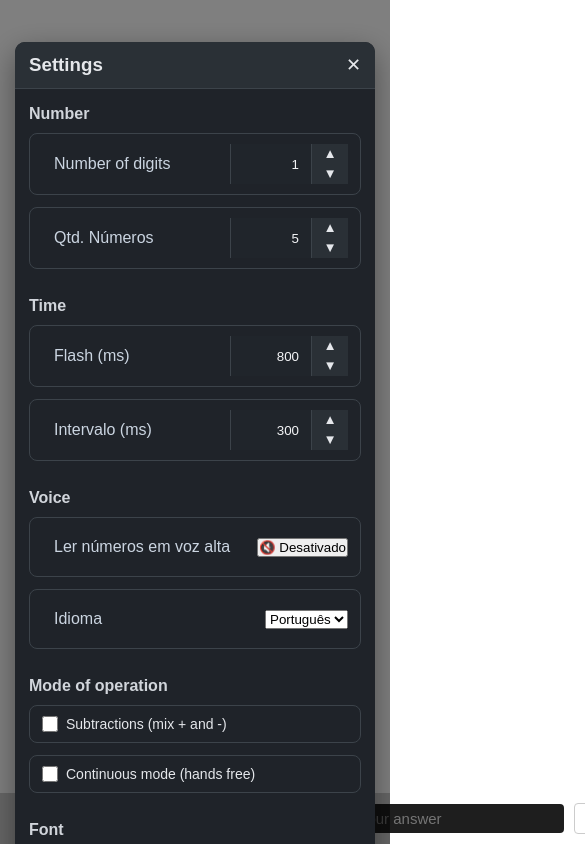
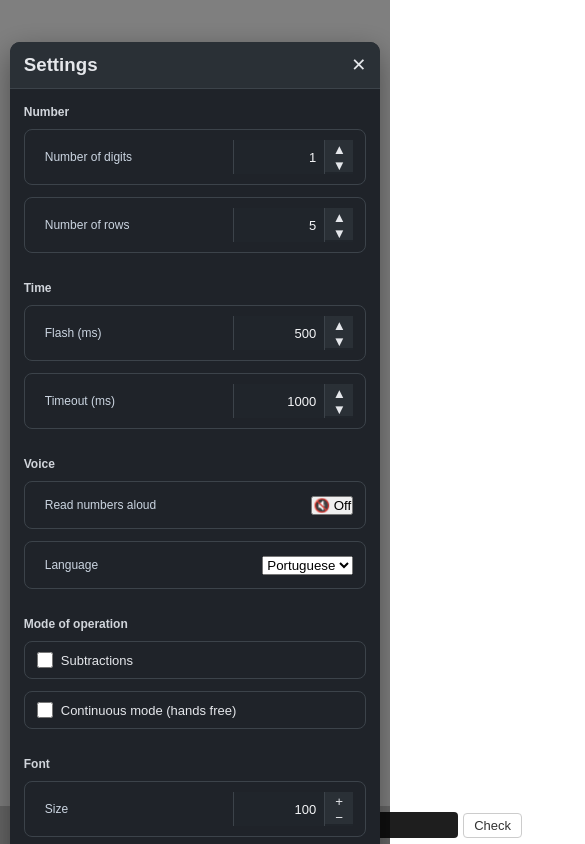
Before and after one commit to Anders0nlima/mental_calculation, a React (Vite) app: page / in a window 390 px wide. Both pictures are taken after a click on the button "Settings". Shown: the top 844 px of the page, 585 px wide, since content can reach past the window. Built offline with nearby package versions, Linux system fonts and the light colour scheme.

Commit message:
versao-13

```diff
--- a/src/componentes/FlashTest.jsx
+++ b/src/componentes/FlashTest.jsx
@@ -22,35 +22,36 @@ export default function FlashTest() {
   // controla ciclo contínuo
   const [isRunning, setIsRunning] = useState(false);
 
-  // timers refs para limpar corretamente
+  // controla disponibilidade do Replay
+  const [canReplay, setCanReplay] = useState(false);
+
+  // timers refs
   const showTimerRef = useRef(null);
-  const gapTimerRef = useRef(null);
   const resultTimerRef = useRef(null);
   const answerTimerRef = useRef(null);
 
-  // input ref para focar automaticamente
+  // input ref
   const inputRef = useRef(null);
 
   // ⚙️ Configurações
   const [settings, setSettings] = useState({
     digits: 1,
     count: 5,
-    flashTime: 800,
-    intervalTime: 300,
+    flashTime: 500,
+    intervalTime: 1000,
     voice: false,
     language: "pt-BR",
     subtractions: false,
     continuous: false,
-    fontSize: 100, // controla APENAS números e símbolos (= ? + -)
+    fontSize: 100,
   });
 
   const handleChange = (field, value) => {
     setSettings((prev) => ({ ...prev, [field]: value }));
   };
 
-  // utility: limpa timers ativos
   const clearAllTimers = () => {
-    [showTimerRef, gapTimerRef, resultTimerRef, answerTimerRef].forEach((ref) => {
+    [showTimerRef, resultTimerRef, answerTimerRef].forEach((ref) => {
       if (ref.current) {
         clearTimeout(ref.current);
         ref.current = null;
@@ -58,7 +59,7 @@ export default function FlashTest() {
     });
   };
 
-  // 🔢 Gera sequência (resultado final ≥ 0)
+  // 🔢 Gera sequência
   const generateSequence = () => {
     const seq = [];
     let runningTotal = 0;
@@ -82,7 +83,6 @@ export default function FlashTest() {
     return seq;
   };
 
-  // salva sequência no histórico (apenas no modo normal)
   const saveToHistory = (seq) => {
     const expression = seq
       .map((n, idx) =>
@@ -95,7 +95,6 @@ export default function FlashTest() {
     });
   };
 
-  // start uma sequência
   const startSequence = () => {
     clearAllTimers();
     const seq = generateSequence();
@@ -106,15 +105,14 @@ export default function FlashTest() {
     setIsShowing(true);
     setUserAnswer("");
     setScore(null);
+    setCanReplay(false);
   };
 
-  // ▶️ Start
   const startTest = () => {
     setIsRunning(true);
     startSequence();
   };
 
-  // ⏹️ Stop
   const stopTest = () => {
     setIsRunning(false);
     clearAllTimers();
@@ -123,66 +121,98 @@ export default function FlashTest() {
     setCurrentIndex(0);
     setIsShowing(false);
     setUserAnswer("");
+    setCanReplay(false);
   };
 
   const replayTest = () => {
-    startSequence();
+    if (!canReplay || sequence.length === 0) return;
+    clearAllTimers();
+    setStage("flash");
+    setCurrentIndex(0);
+    setIsShowing(true);
+    setUserAnswer("");
+    setScore(null);
   };
 
-  // 🔊 fala número
-  const speakNumber = (num) => {
-    if (!settings.voice || !window.speechSynthesis) return;
-    try {
-      const utterance = new SpeechSynthesisUtterance(num.toString());
-      utterance.lang = settings.language;
-      window.speechSynthesis.cancel();
-      window.speechSynthesis.speak(utterance);
-    } catch {}
-  };
-
-  // ⏱️ lógica de exibição dos números
-  useEffect(() => {
-    if (stage !== "flash") return;
-
-    if (currentIndex >= sequence.length) {
-      setIsShowing(false);
-      setStage("answer"); // sempre vai para "answer"
+  // 🔊 fala número (Promise)
+  const speakNumber = (num, isResult = false) => {
+    return new Promise((resolve) => {
+      if (!settings.voice || !window.speechSynthesis) {
+        resolve();
         return;
       }
 
+      try {
+        let text;
+        if (isResult) {
+          text = settings.language.startsWith("pt")
+            ? `igual a ${num}`
+            : `equals ${num}`;
+        } else {
+          text = num.toString();
+        }
+
+        const utterance = new SpeechSynthesisUtterance(text);
+        utterance.lang = settings.language;
+
+        utterance.onend = () => resolve();
+        utterance.onerror = () => resolve();
+
+        window.speechSynthesis.cancel();
+        window.speechSynthesis.speak(utterance);
+      } catch {
+        resolve();
+      }
+    });
+  };
+
+  // execução do flash controlada por voz
+  useEffect(() => {
+    if (stage !== "flash" || sequence.length === 0) return;
+
+    let cancelled = false;
+
+    const run = async () => {
+      for (let i = currentIndex; i < sequence.length; i++) {
+        if (cancelled) return;
+
+        setCurrentIndex(i);
         setIsShowing(true);
-    speakNumber(sequence[currentIndex]);
 
-    const showTimer = setTimeout(() => {
+        await speakNumber(sequence[i]); // espera a fala
+        if (cancelled) return;
+
+        await new Promise((res) =>
+          setTimeout(res, Math.max(0, settings.flashTime))
+        );
+
         setIsShowing(false);
-      gapTimerRef.current = setTimeout(() => {
-        setCurrentIndex((prev) => prev + 1);
-      }, Math.max(0, settings.intervalTime));
-    }, Math.max(0, settings.flashTime));
+        await new Promise((res) =>
+          setTimeout(res, Math.max(0, settings.intervalTime))
+        );
+      }
 
-    showTimerRef.current = showTimer;
+      if (!cancelled) {
+        setStage("answer");
+        setCanReplay(true);
+      }
+    };
+
+    run();
 
     return () => {
-      clearTimeout(showTimerRef.current);
-      clearTimeout(gapTimerRef.current);
+      cancelled = true;
     };
-  }, [
-    stage,
-    currentIndex,
-    sequence,
-    settings.flashTime,
-    settings.intervalTime,
-    settings.language,
-    settings.voice,
-  ]);
+  }, [stage, sequence, settings.flashTime, settings.intervalTime]);
 
-  // 👁️ mostra "?" no contínuo por 1s e depois passa para result
+  // 👁️ mostra "?" no contínuo
   useEffect(() => {
     if (stage !== "answer" || !settings.continuous || !isRunning) return;
 
-    answerTimerRef.current = setTimeout(() => {
+    answerTimerRef.current = setTimeout(async () => {
+      await speakNumber(correctAnswer, true);
       setStage("result");
-    }, 2000); // 3 segundos para a resposta aparecer "=X"
+    }, 2000);
 
     return () => {
       if (answerTimerRef.current) {
@@ -190,18 +220,16 @@ export default function FlashTest() {
         answerTimerRef.current = null;
       }
     };
-  }, [stage, settings.continuous, isRunning]);
+  }, [stage, settings.continuous, isRunning, correctAnswer]);
 
-  // ✅ Verificar resposta (modo normal)
   const checkAnswer = () => {
     setScore(Number(userAnswer) === correctAnswer);
     setStage("result");
     if (!settings.continuous) {
-      saveToHistory(sequence); // salva apenas em modo normal
+      saveToHistory(sequence);
     }
   };
 
-  // ♾️ comportamento no resultado
   useEffect(() => {
     if (stage !== "result") {
       clearTimeout(resultTimerRef.current);
@@ -212,80 +240,64 @@ export default function FlashTest() {
     if (settings.continuous && isRunning) {
       resultTimerRef.current = setTimeout(() => {
         startSequence();
-      }, 2000); // 2 segundos para começar de novo
+      }, 2000);
       return () => clearTimeout(resultTimerRef.current);
     } else {
-      setIsRunning(false); // garante que no modo normal volte para idle
+      setIsRunning(false);
     }
   }, [stage, settings.continuous, isRunning]);
 
-  // se desligar continuous enquanto roda → para
   useEffect(() => {
     if (!settings.continuous && isRunning && stage === "idle") {
       stopTest();
     }
-  }, [settings.continuous]); // eslint-disable-line react-hooks/exhaustive-deps
+  }, [settings.continuous]);
 
-  // cleanup global
   useEffect(() => {
     return () => clearAllTimers();
   }, []);
 
-  // helper para renderizar APENAS os símbolos/dígitos grandes
   const Big = ({ children }) => (
     <span style={{ fontSize: settings.fontSize || 72, lineHeight: 1 }}>
       {children}
     </span>
   );
 
-  // Focar input quando entrar em "answer"
   useEffect(() => {
     if (stage === "answer" && inputRef.current) {
       inputRef.current.focus({ preventScroll: true });
-      // opcional: seleciona qualquer valor já digitado
       inputRef.current.select?.();
     }
   }, [stage]);
 
-  // === Atalhos de teclado ===
+  // atalhos
   useEffect(() => {
     const handleKeyDown = (e) => {
       const key = e.key.toLowerCase();
 
-      // Sempre permitir Enter para checar, mesmo com foco no input
       if (key === "enter" && stage === "answer") {
         e.preventDefault();
         checkAnswer();
         return;
       }
 
-      // Ignora outros atalhos se estiver digitando em um input/textarea
       const tag = e.target.tagName.toLowerCase();
       if (tag === "input" || tag === "textarea") return;
 
       switch (key) {
-        case "p": // play/stop
-          if (isRunning) {
-            stopTest();
-          } else {
-            startTest();
-          }
+        case "p":
+          if (isRunning) stopTest();
+          else startTest();
           break;
-
-        case "r": // replay (se já teve sequência)
-          if (!isRunning && sequence.length > 0) {
-            replayTest();
-          }
+        case "r":
+          if (canReplay) replayTest();
           break;
-
-        case "s": // abre settings
+        case "s":
           setShowSettings(true);
           break;
-
-        case "h": // abre histórico
+        case "h":
           setShowHistory(true);
           break;
-
         default:
           break;
       }
@@ -293,20 +305,15 @@ export default function FlashTest() {
 
     window.addEventListener("keydown", handleKeyDown);
     return () => window.removeEventListener("keydown", handleKeyDown);
-  }, [isRunning, sequence.length, stage, userAnswer]); // deps atualizados
+  }, [isRunning, sequence.length, stage, canReplay]);
 
   return (
     <div className={styles.container}>
-      {/* Área do número */}
       <div className={styles.flashArea}>
         {stage === "flash" && currentIndex < sequence.length && (
           isShowing ? <Big>{String(sequence[currentIndex])}</Big> : ""
         )}
-
-        {/* mostra ? em answer (tanto normal quanto contínuo) */}
         {stage === "answer" && <Big>?</Big>}
-
-        {/* resultado */}
         {stage === "result" && (
           settings.continuous && isRunning ? (
             <Big>= {correctAnswer}</Big>
@@ -319,23 +326,25 @@ export default function FlashTest() {
         )}
       </div>
 
-      {/* Barra inferior */}
       <div className={styles.bottomBar}>
         {isRunning ? (
           <button className={`${styles.button} ${styles.stop}`} onClick={stopTest}>
             Stop
           </button>
         ) : (
-          <>
           <button className={`${styles.button} ${styles.play}`} onClick={startTest}>
             Play
           </button>
+        )}
+
         {!settings.continuous && (
-              <button className={`${styles.button} ${styles.replay}`} onClick={replayTest}>
+          <button
+            className={`${styles.button} ${canReplay ? styles.replayEnabled : styles.replayDisabled}`}
+            onClick={replayTest}
+            disabled={!canReplay}
+          >
             Replay
           </button>
-            )}
-          </>
         )}
 
         <button
--- a/src/componentes/FlashTest.module.css
+++ b/src/componentes/FlashTest.module.css
@@ -89,3 +89,62 @@
   margin-left: 5px;
   padding: 5px;
 }
+
+.replayEnabled {
+  background-color: #4caf50; /* verde */
+  color: white;
+  cursor: pointer;
+}
+
+.replayDisabled {
+  background-color: #888; /* cinza */
+  color: #ccc;
+  cursor: not-allowed;
+}
+
+/* -------------------
+   Media Queries
+--------------------*/
+
+/* Tablets */
+@media (max-width: 1024px) {
+  .flashArea {
+    font-size: 56px;
+  }
+
+  .button {
+    font-size: 14px;
+    padding: 5px 12px;
+  }
+
+  .bottomBar {
+    padding: 8px 15px;
+  }
+}
+
+/* Smartphones */
+@media (max-width: 768px) {
+  .flashArea {
+    font-size: 42px;
+  }
+
+  .button {
+    font-size: 13px;
+    padding: 4px 10px;
+  }
+
+  .bottomBar {
+    padding: 6px 10px;
+    gap: 5px;
+  }
+
+  .inputAnswer {
+    font-size: 14px;
+    padding: 5px;
+  }
+
+  .modal {
+    padding: 15px;
+    max-width: 90%;
+  }
+}
--- a/src/componentes/SettingsModal.jsx
+++ b/src/componentes/SettingsModal.jsx
@@ -14,11 +14,72 @@ export default function SettingsModal({ settings, handleChange, onClose }) {
     return Math.min(max, Math.max(min, n));
   };
 
-  const safeParseMs = (val, def = 1000, min = 50, max = 5000) => {
+  const safeParseMs = (val, def = 1000, min = 500, max = 5000) => {
     const n = parseInt(val, 10);
     if (!Number.isFinite(n)) return def;
     return Math.min(max, Math.max(min, n));
   };
+
+  // Mantém sempre o settings mais recente para o loop de "hold"
+  const settingsRef = React.useRef(settings);
+  React.useEffect(() => {
+    settingsRef.current = settings;
+  }, [settings]);
+
+  // Hook "segurar para repetir"
+  const useHoldAction = (stepFn, delay = 100) => {
+    const intervalRef = React.useRef(null);
+
+    const stop = React.useCallback(() => {
+      if (intervalRef.current) {
+        clearInterval(intervalRef.current);
+        intervalRef.current = null;
+      }
+      window.removeEventListener("mouseup", stop);
+      window.removeEventListener("touchend", stop);
+      window.removeEventListener("mouseleave", stop);
+    }, []);
+
+    const start = React.useCallback((e) => {
+      e?.preventDefault?.();
+      if (intervalRef.current) return;
+      stepFn(); // executa uma vez imediatamente
+      intervalRef.current = setInterval(stepFn, delay);
+      // Garante que pare mesmo se soltar fora do botão
+      window.addEventListener("mouseup", stop);
+      window.addEventListener("touchend", stop);
+      window.addEventListener("mouseleave", stop);
+    }, [stepFn, delay, stop]);
+
+    // Cleanup
+    React.useEffect(() => stop, [stop]);
+
+    return { start, stop };
+  };
+
+  // Flash (usa settingsRef para sempre ler o valor atual)
+  const incFlash = useHoldAction(() => {
+    const cur = settingsRef.current.flashTime ?? 1000;
+    const next = Math.min(5000, cur + 50);
+    handleChange("flashTime", next);
+  });
+  const decFlash = useHoldAction(() => {
+    const cur = settingsRef.current.flashTime ?? 1000;
+    const next = Math.max(50, cur - 50); //500
+    handleChange("flashTime", next);
+  });
+
+  // Timeout
+  const incTimeout = useHoldAction(() => {
+    const cur = settingsRef.current.intervalTime ?? 1000;
+    const next = Math.min(5000, cur + 50);
+    handleChange("intervalTime", next);
+  });
+  const decTimeout = useHoldAction(() => {
+    const cur = settingsRef.current.intervalTime ?? 1000;
+    const next = Math.max(50, cur - 50);
+    handleChange("intervalTime", next);
+  });
 
   return (
     <div className={styles.overlay}>
@@ -48,7 +109,7 @@ export default function SettingsModal({ settings, handleChange, onClose }) {
           </div>
 
           <div className={styles.inputGroup}>
-            <span className={styles.prepend}>Qtd. Números</span>
+            <span className={styles.prepend}>Number of rows</span>
             <div className={styles.numberControl}>
               <input
                 type="number"
@@ -76,34 +137,58 @@ export default function SettingsModal({ settings, handleChange, onClose }) {
               <input
                 type="number"
                 className={styles.numberInput}
-                value={settings.flashTime || 1000}
+                value={settings.flashTime ?? 1000}
                 onChange={(e) => {
-                  const val = safeParseMs(e.target.value, 1000, 50, 5000);
+                  const val = safeParseMs(e.target.value, 1000, 500, 5000);
                   handleChange("flashTime", val);
                 }}
               />
               <div className={styles.buttons}>
-                <button type="button" onClick={() => handleChange("flashTime", Math.min(5000, (settings.flashTime || 1000) + 50))}>▲</button>
-                <button type="button" onClick={() => handleChange("flashTime", Math.max(50, (settings.flashTime || 1000) - 50))}>▼</button>
+                <button
+                  type="button"
+                  onMouseDown={incFlash.start}
+                  onTouchStart={incFlash.start}
+                >
+                  ▲
+                </button>
+                <button
+                  type="button"
+                  onMouseDown={decFlash.start}
+                  onTouchStart={decFlash.start}
+                >
+                  ▼
+                </button>
               </div>
             </div>
           </div>
 
           <div className={styles.inputGroup}>
-            <span className={styles.prepend}>Intervalo (ms)</span>
+            <span className={styles.prepend}>Timeout (ms)</span>
             <div className={styles.numberControl}>
               <input
                 type="number"
                 className={styles.numberInput}
-                value={settings.intervalTime || 1000}
+                value={settings.intervalTime ?? 1000}
                 onChange={(e) => {
-                  const val = safeParseMs(e.target.value, 1000, 50, 5000);
+                  const val = safeParseMs(e.target.value, 1000, 500, 5000);
                   handleChange("intervalTime", val);
                 }}
               />
               <div className={styles.buttons}>
-                <button type="button" onClick={() => handleChange("intervalTime", Math.min(5000, (settings.intervalTime || 1000) + 50))}>▲</button>
-                <button type="button" onClick={() => handleChange("intervalTime", Math.max(50, (settings.intervalTime || 1000) - 50))}>▼</button>
+                <button
+                  type="button"
+                  onMouseDown={incTimeout.start}
+                  onTouchStart={incTimeout.start}
+                >
+                  ▲
+                </button>
+                <button
+                  type="button"
+                  onMouseDown={decTimeout.start}
+                  onTouchStart={decTimeout.start}
+                >
+                  ▼
+                </button>
               </div>
             </div>
           </div>
@@ -113,36 +198,35 @@ export default function SettingsModal({ settings, handleChange, onClose }) {
         <div className={styles.section}>
           <h4>Voice</h4>
           <div className={styles.inputGroup}>
-            <span className={styles.prepend}>Ler números em voz alta</span>
+            <span className={styles.prepend}>Read numbers aloud</span>
             <button
               type="button"
               className={`${styles.toggleBtn} ${settings.voice ? styles.active : ""}`}
               onClick={() => handleChange("voice", !settings.voice)}
             >
-              {settings.voice ? "🔊 Ativado" : "🔇 Desativado"}
+              {settings.voice ? "🔊 On" : "🔇 Off"}
             </button>
           </div>
 
           <div className={styles.inputGroup}>
-            <span className={styles.prepend}>Idioma</span>
+            <span className={styles.prepend}>Language</span>
             <select
               className={styles.select}
               value={settings.language}
               onChange={(e) => handleChange("language", e.target.value)}
             >
-              <option value="pt-BR">Português</option>
-              <option value="en-US">Inglês</option>
-              <option value="es-ES">Espanhol</option>
-              <option value="fr-FR">Francês</option>
-              <option value="de-DE">Alemão</option>
+              <option value="pt-BR">Portuguese</option>
+              <option value="en-US">English</option>
+              <option value="es-ES">Spanish</option>
+              <option value="fr-FR">French</option>
+              <option value="de-DE">German</option>
             </select>
           </div>
         </div>
 
-        {/* Mode of operation (accessories) */}
+        {/* Mode of operation */}
         <div className={styles.section}>
           <h4>Mode of operation</h4>
-
           <div className={styles.inputGroup}>
             <label className={styles.checkboxRow}>
               <input
@@ -150,7 +234,7 @@ export default function SettingsModal({ settings, handleChange, onClose }) {
                 checked={settings.subtractions || false}
                 onChange={(e) => handleChange("subtractions", e.target.checked)}
               />
-              Subtractions (mix + and -)
+              Subtractions
             </label>
           </div>
 
@@ -183,8 +267,7 @@ export default function SettingsModal({ settings, handleChange, onClose }) {
               />
               <div className={styles.buttons}>
                 <button type="button" onClick={() => handleChange("fontSize", Math.min(500, (settings.fontSize || 100) + 5))}>+</button>
-                <button type="button" onClick={() => handleChange("fontSize", Math.min(500, (settings.fontSize || 100) - 5))}>−</button>
-
+                <button type="button" onClick={() => handleChange("fontSize", Math.max(10, (settings.fontSize || 100) - 5))}>−</button>
               </div>
             </div>
           </div>
--- a/src/componentes/SettingsModal.module.css
+++ b/src/componentes/SettingsModal.module.css
@@ -204,3 +204,75 @@ input[type="number"]::-webkit-outer-spin-button {
   color: #666;
   margin-top: 4px;
 }
+
+/* -------------------
+   Media Queries
+-------------------- */
+
+/* Tablets */
+@media (max-width: 1024px) {
+  .modal {
+    width: 320px;
+  }
+
+  .input, .numberInput {
+    width: 100px;
+    padding: 8px 10px;
+    height: 36px;
+  }
+
+  .prepend {
+    font-size: 13px;
+    padding: 8px 10px;
+  }
+
+  .buttons button {
+    width: 32px;
+    height: 18px;
+  }
+
+  .section h4 {
+    font-size: 13px;
+  }
+}
+
+/* Smartphones */
+@media (max-width: 768px) {
+  .modal {
+    width: 95%;
+  }
+
+  .input, .numberInput {
+    width: 90px;
+    padding: 6px 8px;
+    height: 34px;
+    font-size: 13px;
+  }
+
+  .prepend {
+    font-size: 12px;
+    padding: 6px 8px;
+  }
+
+  .buttons button {
+    width: 28px;
+    height: 16px;
+  }
+
+  .section h4 {
+    font-size: 12px;
+  }
+
+  .footer button {
+    padding: 6px 10px;
+    font-size: 13px;
+  }
+
+  .checkboxRow {
+    font-size: 13px;
+  }
+
+  .checkboxRow small {
+    font-size: 11px;
+  }
+}
```
Also changed, not shown: src/componentes/HistoryModal.module.css (+38 -0 lines). Lines whose indentation alone changed are shown as unchanged.
